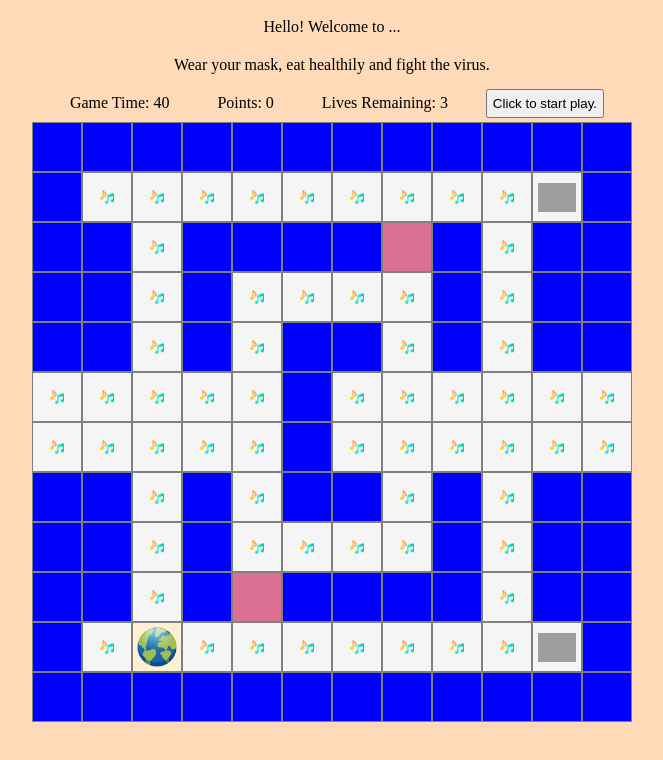
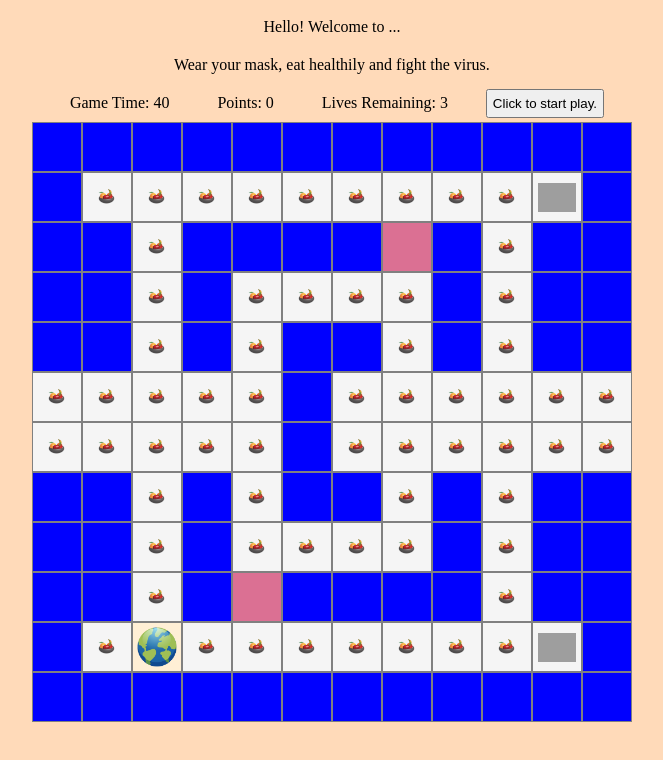
Before and after one commit to TClark000/sei-project-1, a plain HTML site: page index.html in a window 1280 px wide. Shown: the whole page, without its empty margins (308-971 px from the left). Drawn offline with Linux system fonts and the light colour scheme; grey boxes are pictures that could not be loaded.

Commit message:
added additional images

```diff
--- a/scripts/app.js
+++ b/scripts/app.js
@@ -21,11 +21,13 @@ function init() {
   }
 
   class Infrastructure {
-    constructor(name, type, solid = true, color){
+    constructor(name, type, solid = true, color, image, imageAuth){
       this.name = name
       this.type = type
       this.solid = solid
       this.color = color
+      this.image = image
+      this.imageAuth = imageAuth
       Infrastructure.addArrInfra(this)
     }
     static addArrInfra(item) {
@@ -55,7 +57,7 @@ function init() {
   }
 
   class GridObject {
-    constructor(name, type, gridDesign, position, time, points, color, image, imageSize, imageAuth){
+    constructor(name, type, gridDesign, position, time, points, color, image, imageSize, opacity, imageAuth){
       this.name = name
       this.type = type
       this.gridDesgin = gridDesign
@@ -65,6 +67,7 @@ function init() {
       this.color = color
       this.image = image
       this.imageSize = imageSize
+      this.opacity = opacity
       this.imageAuth = imageAuth
       GridObject.addArrGridObject(this)
     }
@@ -100,11 +103,12 @@ function init() {
   const arrTimerID = []
 
   //objects
-  const wall = new Infrastructure('wall', 'wall', true, 'blue')
-  const secretPassage = new Infrastructure('secretPassage', 'wall', false, 'palevioletred')
-  const cupboard = new Infrastructure('cupboard', 'wall', true, 'blue')
-  const emptySpace = new Infrastructure('emptySpace', 'path' , false, 'whitesmoke')
-  const trapFloor = new Infrastructure('trapfloor', 'path' , false, 'gray')
+  const wall = new Infrastructure('wall', 'wall', true, 'blue', null, null)
+  // const wall = new Infrastructure('wall', 'wall', true, 'blue', 'url("../sei-project-1/images/music.png") right / 600% repeat whitesmoke', null)
+  const secretPassage = new Infrastructure('secretPassage', 'wall', false, 'palevioletred', null, null)
+  const cupboard = new Infrastructure('cupboard', 'wall', true, 'blue', null, null)
+  const emptySpace = new Infrastructure('emptySpace', 'path' , false, 'whitesmoke', null, null)
+  const trapFloor = new Infrastructure('trapfloor', 'path' , false, 'gray', null, null)
 
   const whenuaH = new Character('whenuaH', 'hero', 0, 0, 1000, true, 100, true, 'aqua', 'papayawhip url("../sei-project-1/images/earth.png") no-repeat center','180%', "<a href='https://pngtree.com/so/earth-vector'>earth-vector png from pngtree.com</a>")
   const redV = new Character('redV', 'virus', 0, 0, 500,  true, 100, false,'lightpink', 'whitesmoke url("../sei-project-1/images/virusred.png") no-repeat center','100%', "<a href='https://pngtree.com/so/object'>object png from pngtree.com</a>")
@@ -112,6 +116,7 @@ function init() {
   const blueV = new Character('blueV', 'virus', 0, 0, 1500, true, 100, true, 'paleturquoise', 'whitesmoke url("../sei-project-1/images/virusblue.png") no-repeat center','140%', "<a href='https://pngtree.com/so/viral'>viral png from pngtree.com</a>")
 
   // earthMask png "<a href='https://pngtree.com/so/earth-icons'>earth-icons png from pngtree.com</a>"
+
 
   const potion = new GridObject('potion', 'points', 'alpha', [22, 130], 20, 100, 'whitesmoke', 'whitesmoke url("../sei-project-1/images/potion.png") no-repeat center', '80%', "<a href='https://pngtree.com/so/magic-clipart'>magic-clipart png from pngtree.com</a>")
 
@@ -152,6 +157,14 @@ function init() {
     }
   }
 
+  function getImage(name){
+    for (let i = 0; i < arrInfra.length; i++){
+      if (name === arrInfra[i].name && arrInfra[i].image !== null)  {
+        return arrInfra[i].image
+      }
+    }
+  }
+
   function getSolid(name){
     for (let i = 0; i < arrInfra.length; i++){
       if (name === arrInfra[i].name) {
@@ -165,6 +178,7 @@ function init() {
     for (let i = 0; i < gridCellCount; i++){
       cells[i].classList.add(currentGridLayout.design[i])
       cells[i].style.backgroundColor  = getColor(currentGridLayout.design[i])
+      cells[i].style.background = getImage(currentGridLayout.design[i])
     }
   }
 
@@ -182,11 +196,12 @@ function init() {
     arrVitamin = arrVitamin.filter(position => {
       return position !== whenuaHStartPosition
     })
-    const vitamin = new GridObject('vitamin', 'points', currentGridLayout.name, arrVitamin, 1, 5, 'whitesmoke', 'whitesmoke url("../sei-project-1/images/music.png") no-repeat center', '30%')
+    const vitamin = new GridObject('vitamin', 'points', currentGridLayout.name, arrVitamin, 1, 5, 'whitesmoke', 'whitesmoke url("../sei-project-1/images/fruit.png") no-repeat center', '40%', '1', "<a href='https://pngtree.com/so/fruits'>fruits png from pngtree.com</a>")
     arrVitamin.forEach(i => {
       cells[i].classList.add(vitamin.name)
       cells[i].style.background  = vitamin.image
       cells[i].style.backgroundSize  = vitamin.imageSize
+      cells[i].style.opacity  = vitamin.opacity
     })
   }
 
--- a/styles/main.css
+++ b/styles/main.css
@@ -42,7 +42,7 @@ p {
   display: flex;
   flex-wrap: wrap;
   align-items: center;
-  /* height: 100%; */
+  background-color: whitesmoke;
   justify-content: center;
   height: 600px;
   width: 600px;
```
Also changed, not shown: images/curtain.png (added), images/fruit.png (added), images/—Pngtree—a basket full of multiple_5415564.png (added), images/—Pngtree—green translucent curtain curtain_4551187.png (added).
